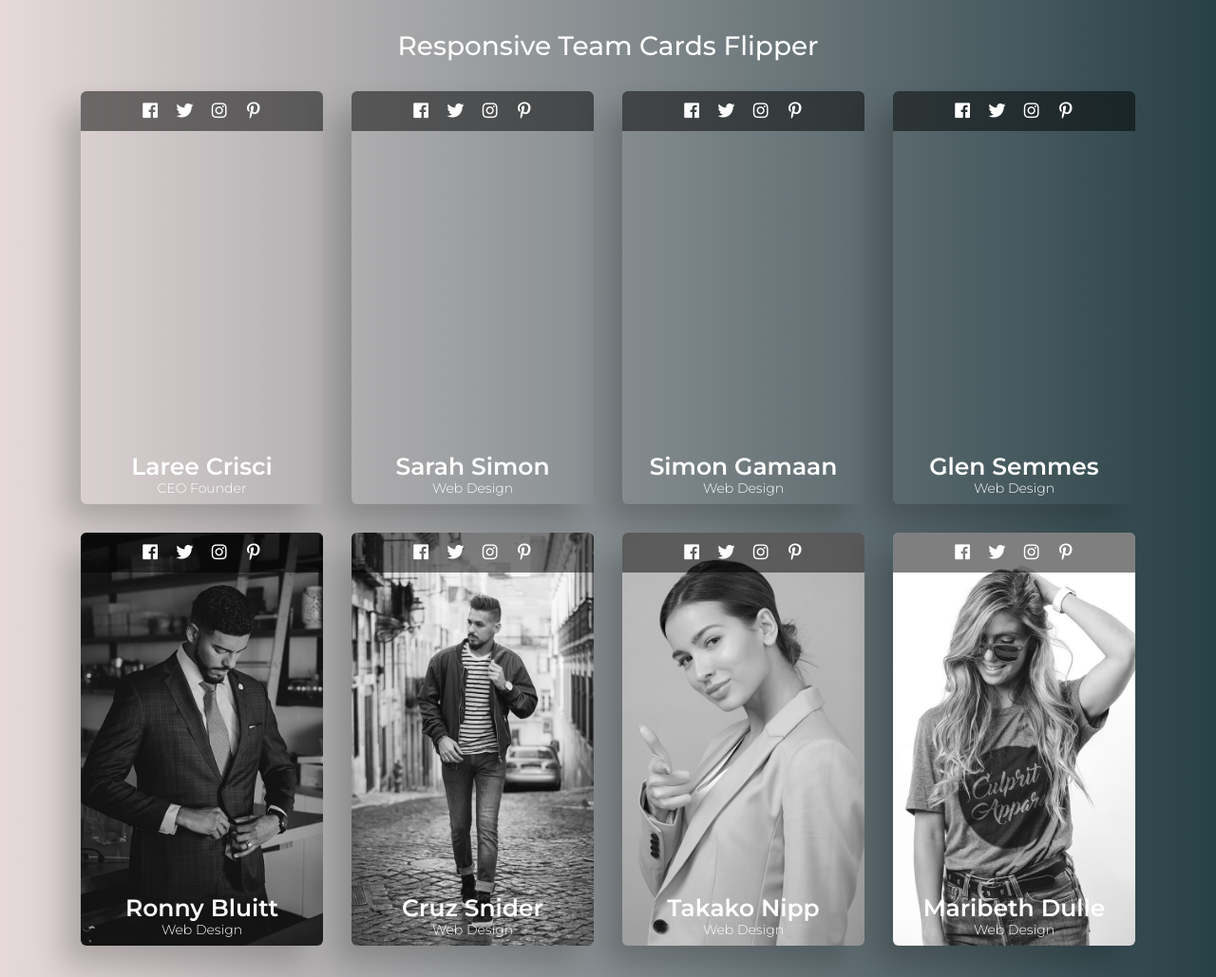
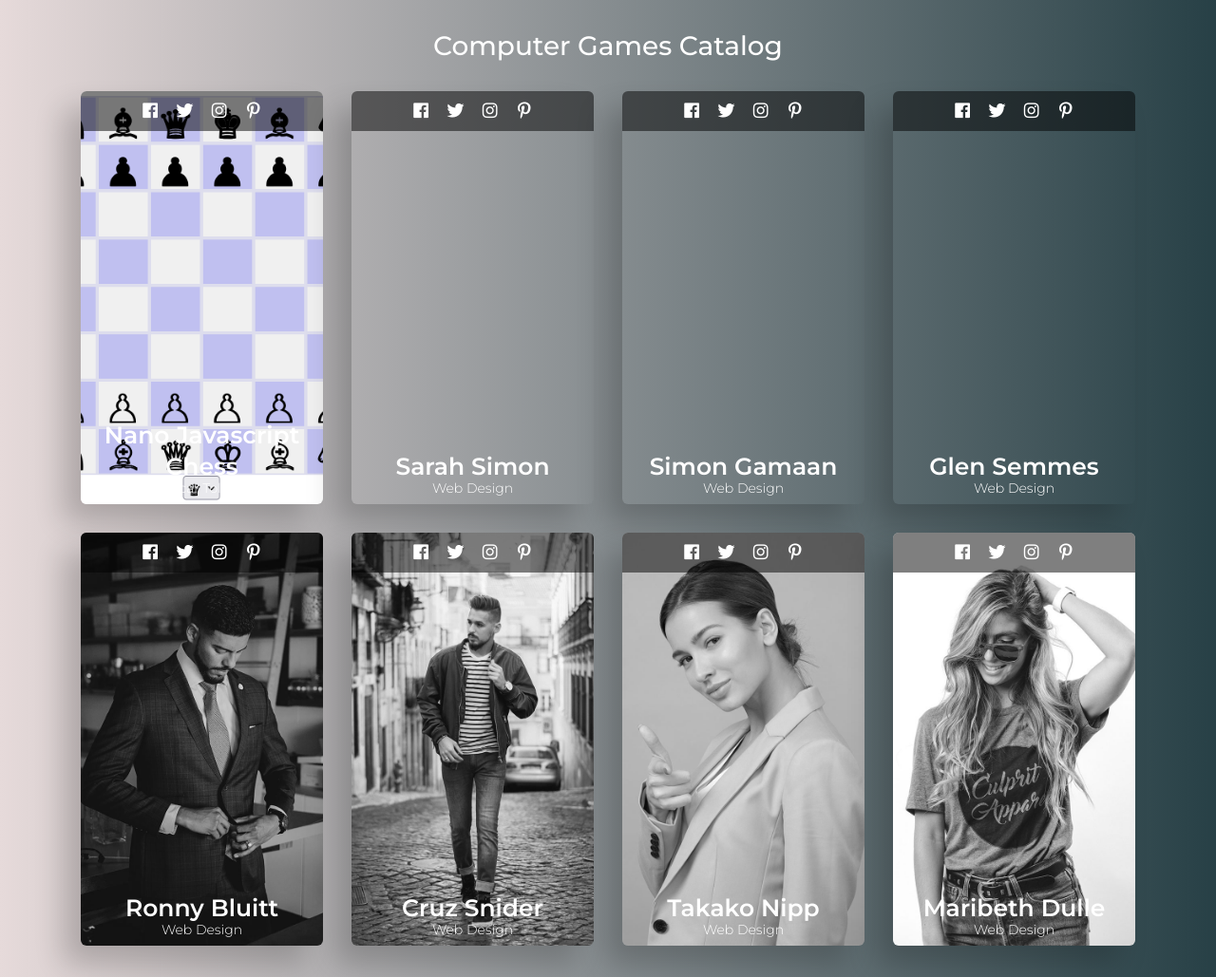
Before and after one commit to KushChhatbar/archnay, a plain HTML site: page index.html in a window 1280 px wide. Shown: the top 1029 px of the page at 95% size. Drawn offline with nearby package versions, Linux system fonts and the light colour scheme.

Commit message:
Update index.html

```diff
--- a/index.html
+++ b/index.html
@@ -1,13 +1,13 @@
 <!DOCTYPE html>
 <html lang="en">
 <head>
-<title> Responsive Team Cards Flipper - Responsive</title>
+<title> Archnay Computer Games Catalog</title>
 <meta charset="utf-8">
 <meta http-equiv="X-UA-Compatible" content="IE=edge">
 <meta name="viewport" content="width=device-width, initial-scale=1.0">
 <meta name="author" content="html.design">
 <!-- description -->
-<meta name="description" content="Responsive Team Cards Flipper - Template">
+<meta name="description" content="Computer Games Catalog">
 <link rel="shortcut icon" href="images/favicon.ico">
 <!-- Bootstrap CSS -->
 <link rel="stylesheet" href="css/bootstrap.min.css">
@@ -28,7 +28,7 @@
 	<div class="container">
 		<div class="row">
 			<div class="col-lg-12">
-				<h2 class="title-wb">Responsive Team Cards Flipper</h2>
+				<h2 class="title-wb">Computer Games Catalog</h2>
 			</div>
 		</div>
 		<div class="row">
@@ -36,7 +36,7 @@
 				<div class="image-flip" ontouchstart="this.classList.toggle('hover');">
 					<div class="flip-team">
 						<div class="front-A h-100">
-							<div class="card profile-card-5 bor-no" data-image-src="images/team-01.jpg">
+							<div class="card profile-card-5 bor-no" data-image-src="images/Nano_Chess.png">
 								<div class="social-line">
 									<ul>
 										<li><a href="#"><i class="fab fa-facebook-f"></i></a></li>
@@ -46,36 +46,21 @@
 									</ul>
 								</div>
 								<div class="text-content">
-									<h3> Laree Crisci </h3>
-									<p>CEO Founder</p>
+									<h3> Nano Javascript Chess </h3>
+									<p>By Oscar Toledo G.</p>
 								</div>
 								<div class="filter"></div>
 							</div>
 						</div>
 						<div class="back-b h-100">
 							<div class="card bor-no">
-								<h4 class="card-title"> Laree Crisci </h4>
-								<p>CEO Founder</p>
-                                <p class="card-text">Lorem ipsum dolor sit amet, consectetur adipisicing elit. Quam velit quisquam veniam excepturi temporibus inventore corporis dicta sit culpa veritatis placeat earum, dolorum asperiores, delectus dolore voluptatibus, at magnam nobis! </p>
+								<!-- <h4 class="card-title"> Nano Chess </h4>
+								<p>CEO Founder</p> -->
+                                <p class="card-text">LThis is the current world's smallest chess program in Javascript</p>
 								<ul class="list-inline">
 									<li class="list-inline-item">
-										<a class="social-icon text-xs-center" target="_blank" href="#">
-											<i class="fab fa-facebook-f"></i>
-										</a>
-									</li>
-									<li class="list-inline-item">
-										<a class="social-icon text-xs-center" target="_blank" href="#">
-											<i class="fab fa-twitter"></i>
-										</a>
-									</li>
-									<li class="list-inline-item">
-										<a class="social-icon text-xs-center" target="_blank" href="#">
-											<i class="fab fa-instagram"></i>
-										</a>
-									</li>
-									<li class="list-inline-item">
-										<a class="social-icon text-xs-center" target="_blank" href="#">
-											<i class="fab fa-pinterest-p"></i>
+										<a class="social-icon text-xs-center" target="_blank" href="https://nanochess.org/archive/toledo_javascript_chess_3.html">
+											<i class="fab fa-bars"></i>
 										</a>
 									</li>
 								</ul>
```
